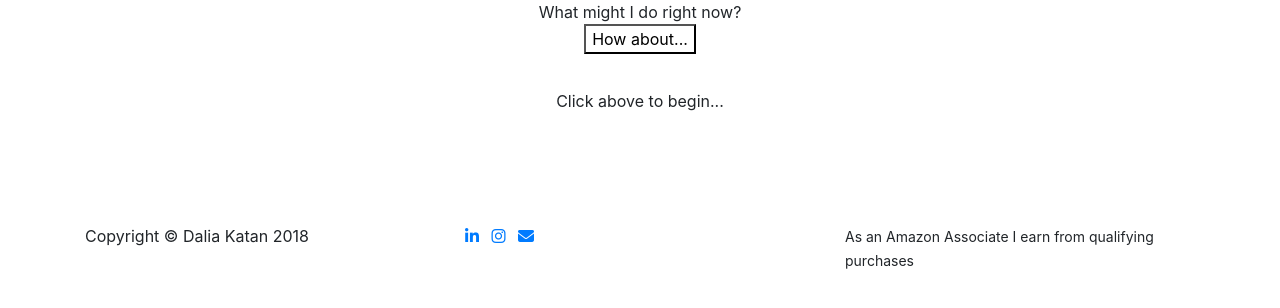
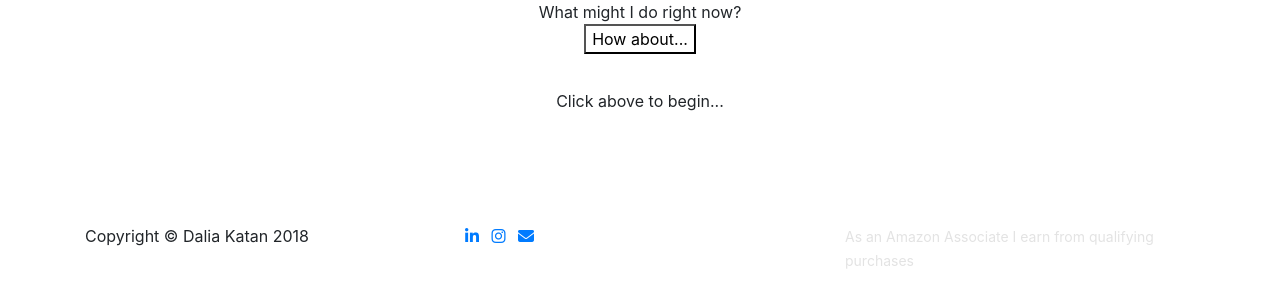
Before and after one commit to dalkat/dalkat.github.io, a Jekyll site: the page built from do-now.md, in a window 1280 px wide. Shown: the top 308 px of the page. Built offline with Jekyll 4.4.1, drawn with Linux system fonts in a browser that asks for light colours; nearby versions of some CDN libraries; some web fonts are replaced; library files that are not in the unit come from our copies.

Commit message:
color of amazon link

```diff
--- a/_layouts/default-sub.html
+++ b/_layouts/default-sub.html
@@ -74,7 +74,7 @@
             {% assign ws = '' %}
             </ul>
           </div>
-          <div class="col-md-4">
+          <div class="col-md-4" style="color: #E3E3E3;">
             <small>As an Amazon Associate I earn from qualifying purchases</small>
             <ul class="list-inline quicklinks text-muted">
               {%- for ql in site.data.default-sub.quicklinks -%}
```
